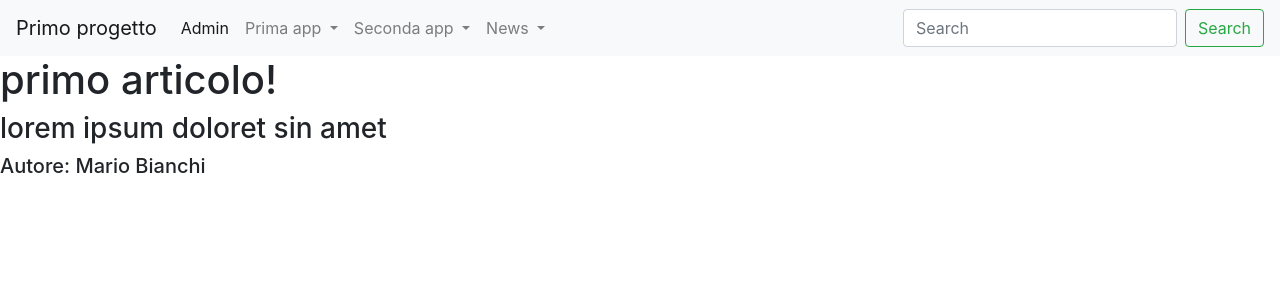
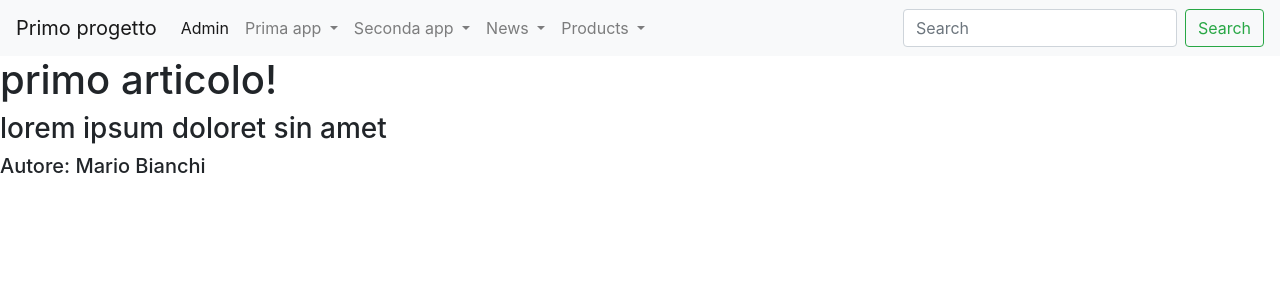
Before and after one commit to AlessioLorusso/primo_progetto, a Django app: page /news/articoli/1 in a window 1280 px wide. Shown: the top 300 px of the page. Run offline with Django 4.2, Linux system fonts and the light colour scheme; data comes from the database, SQL or seed files in the repository.

Commit message:
fine def

```diff
--- a/templates/base.html
+++ b/templates/base.html
@@ -70,6 +70,16 @@
             </li>
 
 
+            <li class="nav-item dropdown">
+              <a class="nav-link dropdown-toggle" href="#" id="navbarDropdown" role="button" data-toggle="dropdown" aria-haspopup="true" aria-expanded="false">
+                Products
+              </a>
+              <div class="dropdown-menu" aria-labelledby="navbarDropdown">
+                <a class="dropdown-item" href="{% url 'products:product-list'%}">lista prodotti</a>
+                <a class="dropdown-item" href="{% url 'products:manufacturer_list'%}">lista brands </a>
+                </div>
+          </li>
+
           </ul>
           <form class="form-inline my-2 my-lg-0">
             <input class="form-control mr-sm-2" type="search" placeholder="Search" aria-label="Search">
```
